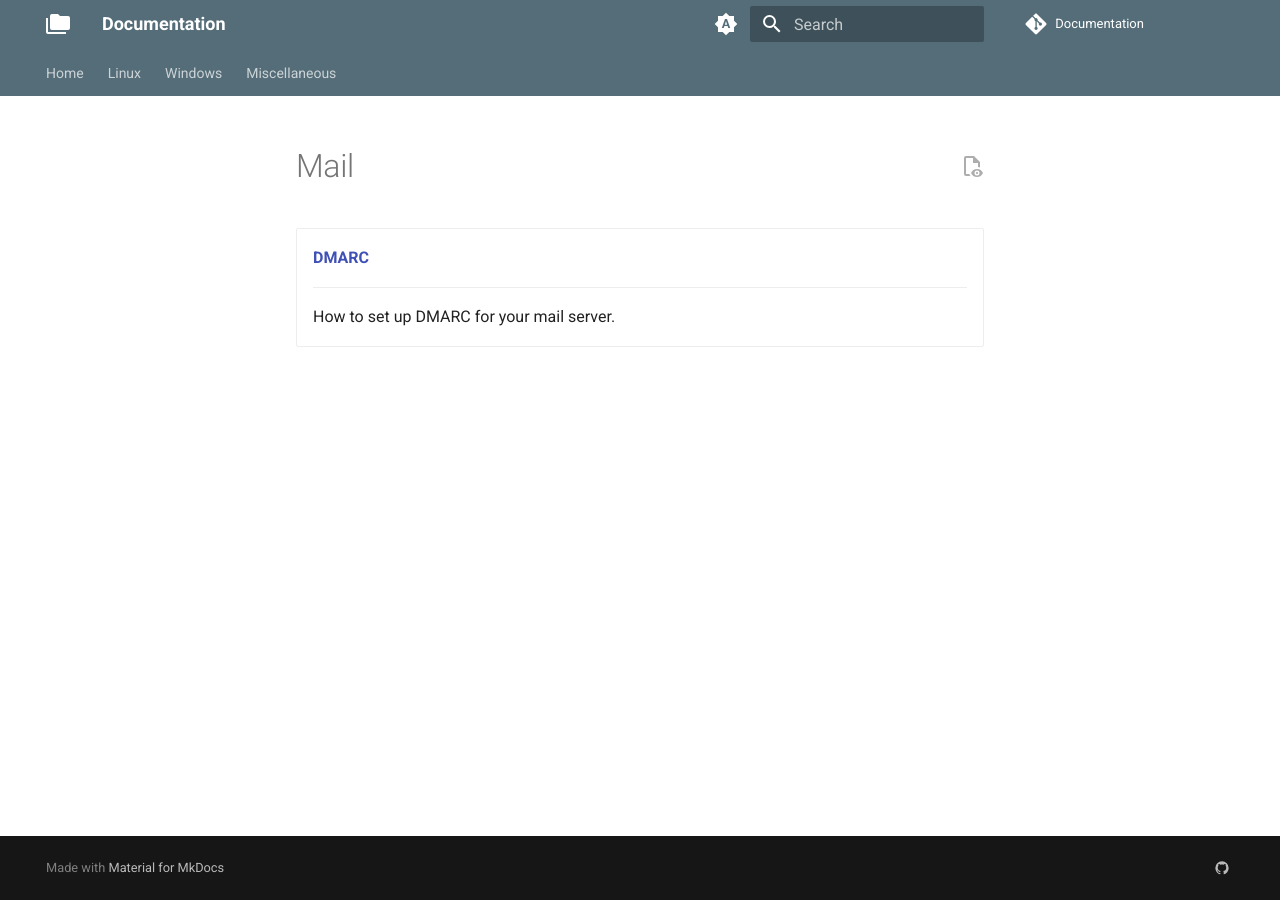
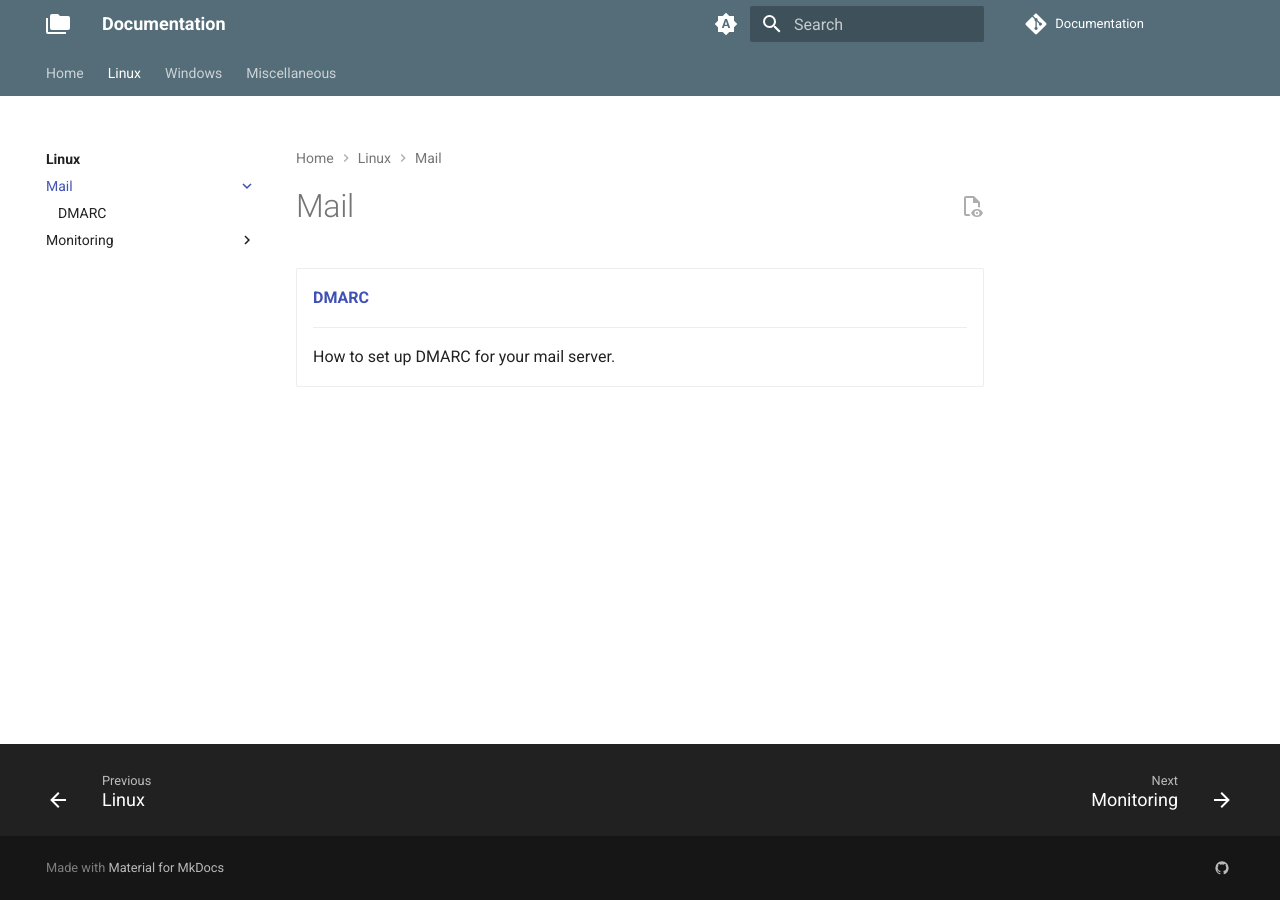
Before and after one commit to FlagHunter01/documentation.frolov.eu, an MkDocs documentation site: the page built from docs/linux/mail/index.md, in a window 1280 px wide. Built offline with MkDocs 1.6.1 and Material for MkDocs 9.7.7, drawn with Linux system fonts in a browser that asks for light colours; plug-ins that fetch from the network failed and are left out; comment, search, counter and statistics services are not loaded.

Commit message:
Add mail & dmarc to Linux YML

```diff
--- a/mkdocs.yml
+++ b/mkdocs.yml
@@ -19,6 +19,9 @@ nav:
   - Home: index.md
   - Linux:
     - linux/index.md
+    - Mail:
+      - linux/mail/index.md
+      - DMARC: dmarc.md
     - Monitoring:
       - linux/monitoring/index.md
       - etckeeper: linux/monitoring/etckeeper.md
```
